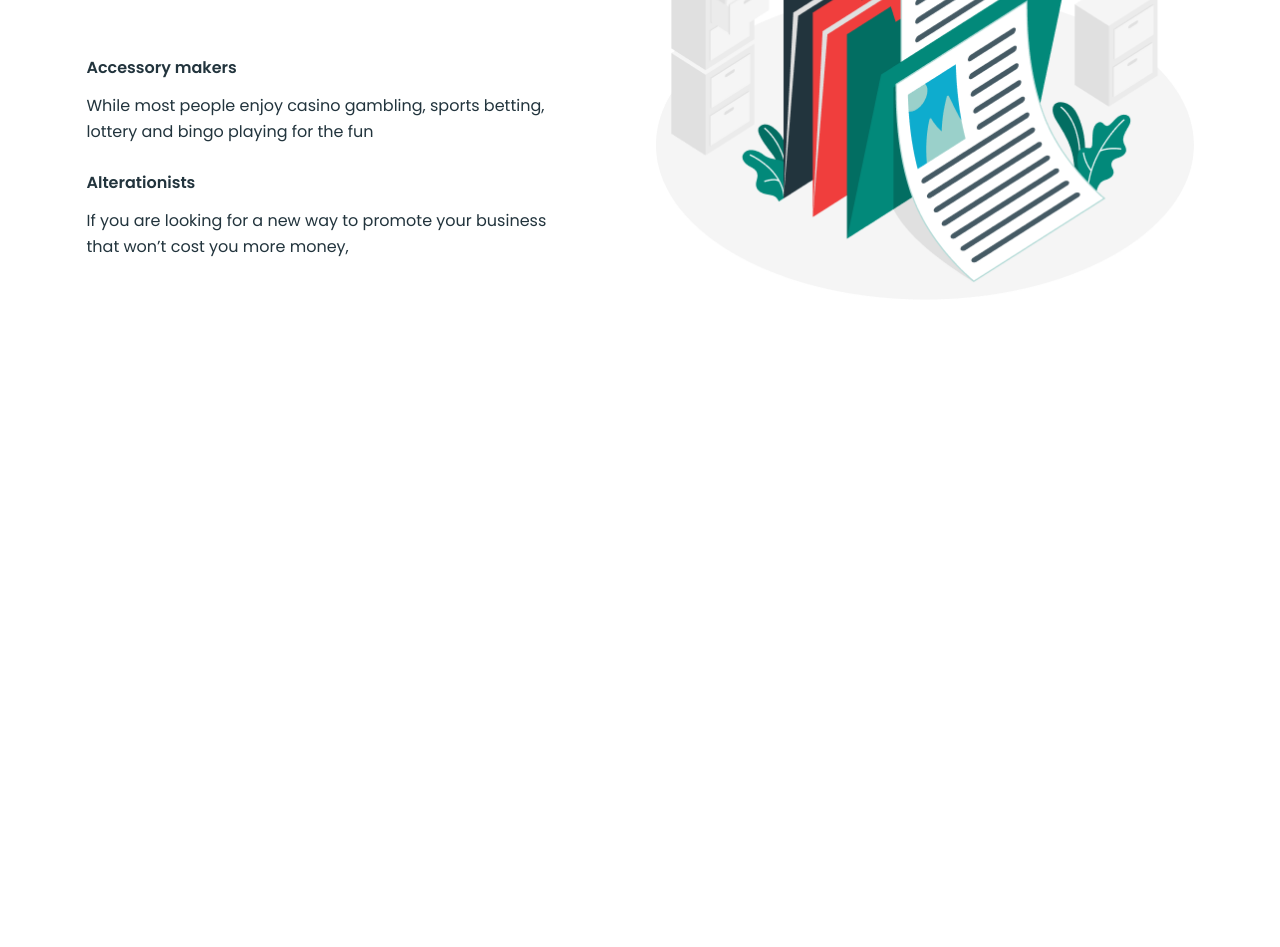
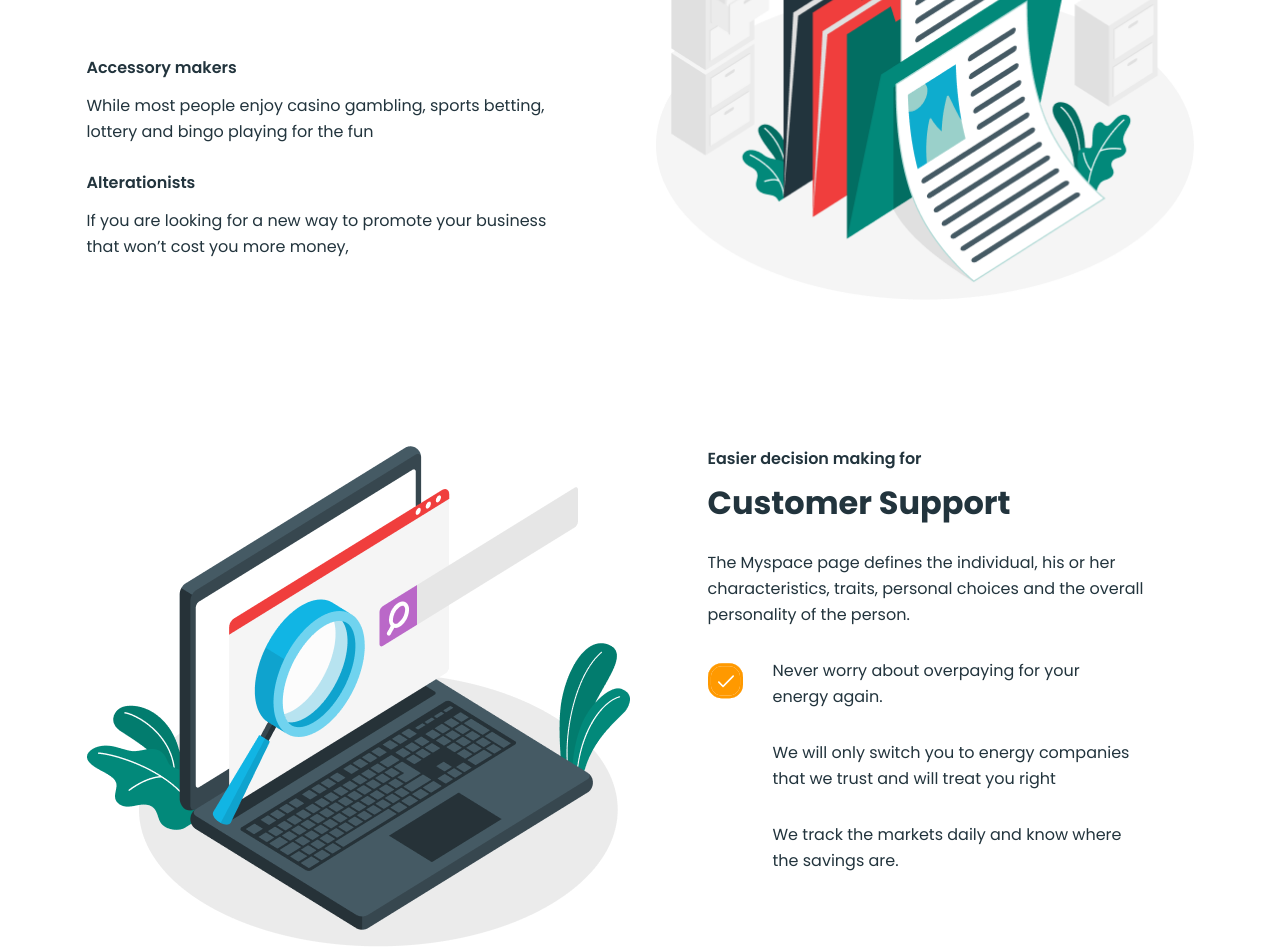
Before and after one commit to EshimovShaxzod/Myproduct-figma, a plain HTML site: page index.html in a window 1280 px wide. Shown: the part 1635-2582 px from the top of the page. Before the commit the page ends 1935 px from the top, so only its background shows below. Drawn offline with nearby package versions, Linux system fonts and the light colour scheme; files whose address does not match are found by name.

Commit message:
customers done

```diff
--- a/index.html
+++ b/index.html
@@ -122,6 +122,32 @@
     </section>
     <!-- MANAGMENT END -->
 
+    <!-- CUSTOMERS START -->
+    <section class="customers">
+        <div class="container">
+            <div class="customers-wrapper">
+                <img class="customers-img" src="./assets/images/customers.png" width="543" height="500" alt="customers img">
+                <div class="customers-content">
+                    <p class="customers-desc">Easier decision making for</p>
+                    <h2 class="customers-title">Customer Support</h2>
+                    <p class="customers-small__desc">The Myspace page defines the individual, his or her characteristics, traits, personal choices and the overall personality of the person. </p>
+                    <ul class="customers-list">
+                        <li class="customers-list__item">
+                            Never worry about overpaying for your energy again.
+                        </li>
+                        <li class="customers-list__item">
+                            We will only switch you to energy companies that we trust and will treat you right
+                        </li>
+                        <li class="customers-list__item">
+                            We track the markets daily and know where the savings are.
+                        </li>
+                    </ul>
+                </div>
+            </div>
+        </div>
+    </section>
+    <!-- CUSTOMERS END -->
+
     <!-- MAIN END -->
 
     <script src="./js/main.js"></script>
--- a/scss/blocks/_blocks.scss
+++ b/scss/blocks/_blocks.scss
@@ -3,4 +3,5 @@
 @import 'header';
 @import 'hero';
 @import 'product';
-@import 'managment'
+@import 'managment';
+@import 'customers'
--- /dev/null
+++ b/scss/blocks/_customers.scss
@@ -0,0 +1,89 @@
+/*  CUSTOMERS STYLE START */
+.customers{
+    width: 100%;
+    margin-bottom: 168px;
+
+    &-wrapper{
+        display: flex;
+        justify-content: space-between;
+        flex-wrap: wrap;
+    }
+
+    &-content{
+        width: 100%;
+        max-width: 486px;
+    }
+
+    &-desc{
+        margin-bottom: 8px;
+        color: $colorPrimary;
+        font-size: 16px;
+        font-weight: 600;
+    }
+
+    &-title{
+        margin-bottom: 23px;
+        color: $colorPrimary;
+        font-size: 32px;
+        font-weight: $fontWeight;
+        line-height: normal;
+    }
+
+    &-small__desc{
+        margin-bottom: 30px;
+        color: $colorPrimary;
+        font-size: 16px;
+        font-weight: 400;
+        line-height: 26px;
+    }
+
+    &-list{
+        position: relative;
+
+        &__item{
+            margin-bottom: 30px;
+            padding-left: 65px;
+            padding-right: 56px;
+            color: $colorPrimary;
+            font-size: 16px;
+            font-weight: 400;
+            line-height: 26px;
+        }
+
+        &__item::before{
+            position: absolute;
+            left: 0;
+            top: 5px;
+            content: url("../assets/icons/customers-1.svg");
+        }
+    }
+
+    &-img{
+        width: 543px;
+        max-width: 100%;
+        height: auto;
+    }
+}
+/*  CUSTOMERS STYLE END */
+
+/* CUSTOMERS RESPONSIVE STYLE START */
+@media only screen and (max-width:576px){
+    .customers{
+        margin-bottom: 97px;
+
+        &-img{
+            margin-bottom: 50px;
+        }
+
+        &-title{
+            margin-bottom: 15px;
+        }
+
+        &-list{
+            &__item{
+                padding-right: 0;
+            }
+        }
+    }
+}
+/* CUSTOMERS RESPONSIVE STYLE END */
--- a/scss/blocks/_managment.scss
+++ b/scss/blocks/_managment.scss
@@ -57,6 +57,7 @@
 @media only screen and (max-width:576px){
 
     .managment{
+        margin-bottom: 97px;
 
         &-wrapper{
             flex-wrap: wrap-reverse;
```
Also changed, not shown: assets/icons/customers-1.svg (added), assets/icons/customers-2.svg (added), assets/icons/customers-3.svg (added), assets/images/customers.png (added), css/main.css, 1 other file. Lines whose indentation alone changed are shown as unchanged.
